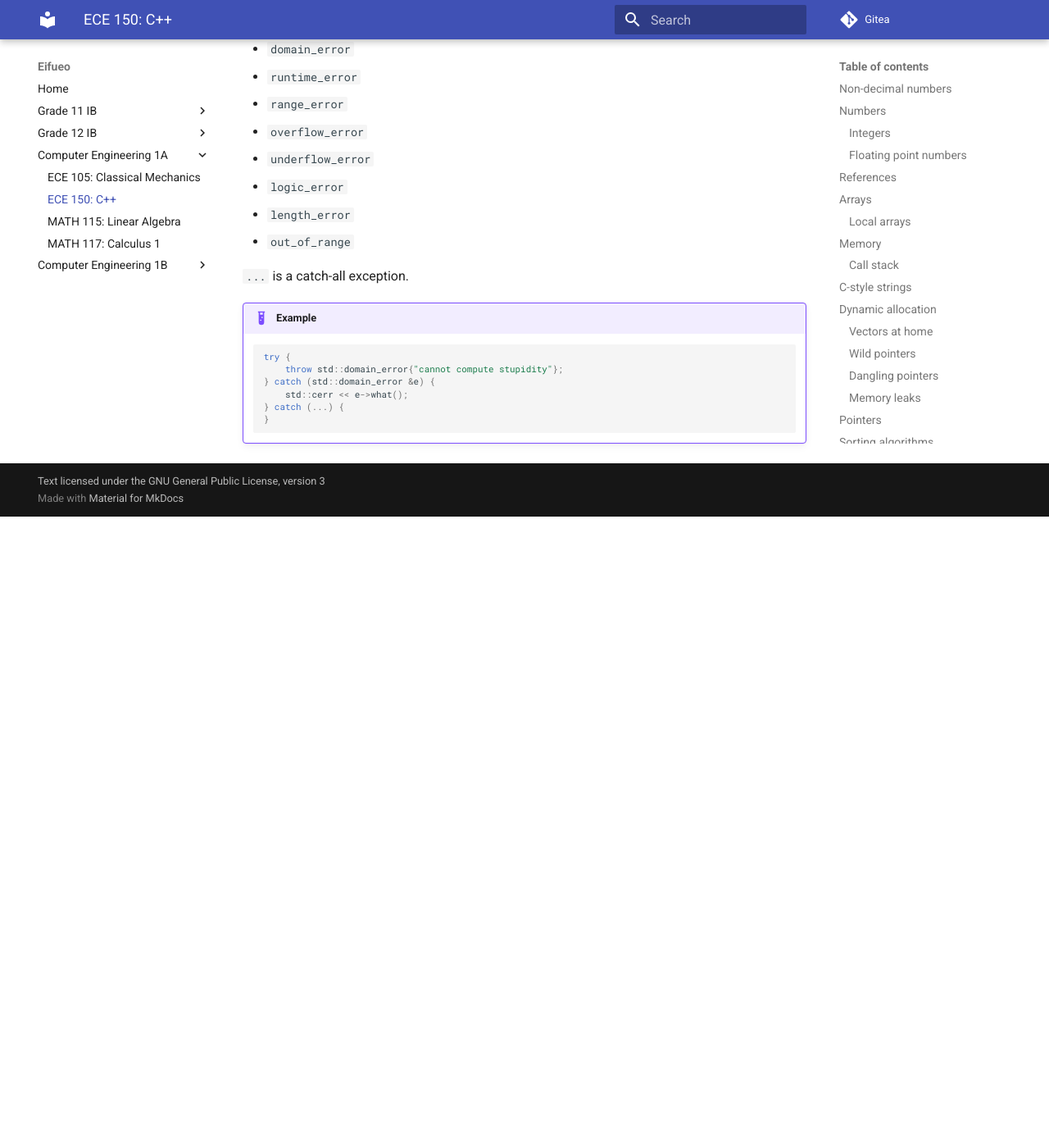
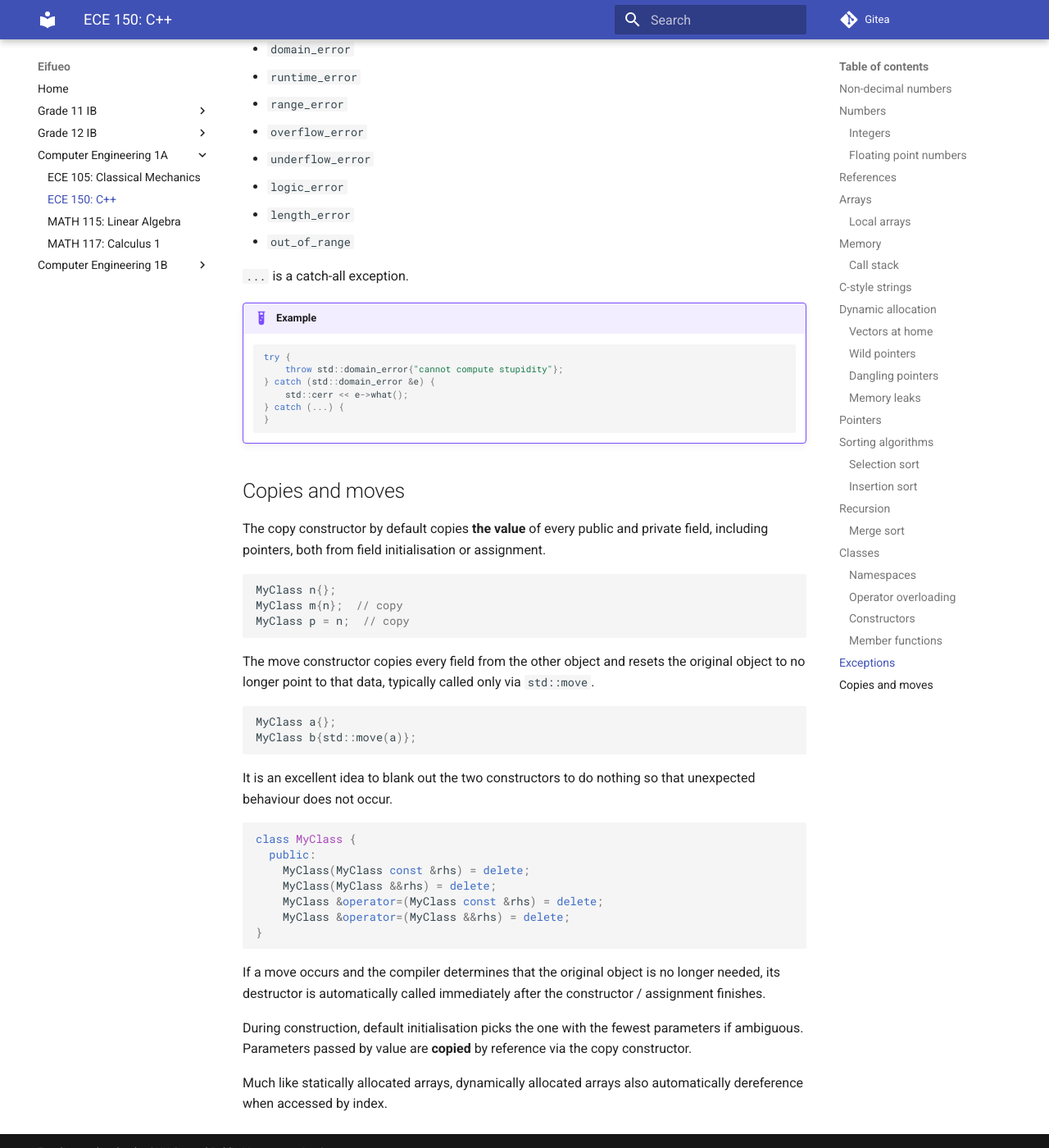
Before and after one commit to potatoeggy/eifueo, an MkDocs documentation site: the page built from docs/ce1/ece150.md, in a window 1280 px wide and 1400 px high, scrolled down 12730 px. Shown: the whole window at 82% size. Built offline with MkDocs 1.6.1 and Material for MkDocs 9.7.7, drawn with Linux system fonts in a browser that asks for light colours; before the commit the page ends 13360 px from its top, so only the background shows below that.

Commit message:
ece150: add constructors

````diff
--- a/docs/ce1/ece150.md
+++ b/docs/ce1/ece150.md
@@ -557,3 +557,38 @@ The following are all exception classes in `std`:
     } catch (...) {
     }
     ```
+
+## Copies and moves
+
+The copy constructor by default copies **the value** of every public and private field, including pointers, both from field initialisation or assignment.
+
+```cpp
+MyClass n{};
+MyClass m{n};  // copy
+MyClass p = n;  // copy
+```
+
+The move constructor copies every field from the other object and resets the original object to no longer point to that data, typically called only via `std::move`.
+
+```cpp
+MyClass a{};
+MyClass b{std::move(a)};
+```
+
+It is an excellent idea to blank out the two constructors to do nothing so that unexpected behaviour does not occur.
+
+```cpp
+class MyClass {
+  public:
+    MyClass(MyClass const &rhs) = delete;
+    MyClass(MyClass &&rhs) = delete;
+    MyClass &operator=(MyClass const &rhs) = delete;
+    MyClass &operator=(MyClass &&rhs) = delete;
+}
+```
+
+If a move occurs and the compiler determines that the original object is no longer needed, its destructor is automatically called immediately after the constructor / assignment finishes.
+
+During construction, default initialisation picks the one with the fewest parameters if ambiguous. Parameters passed by value are **copied** by reference via the copy constructor.
+
+Much like statically allocated arrays, dynamically allocated arrays also automatically dereference when accessed by index.
````
